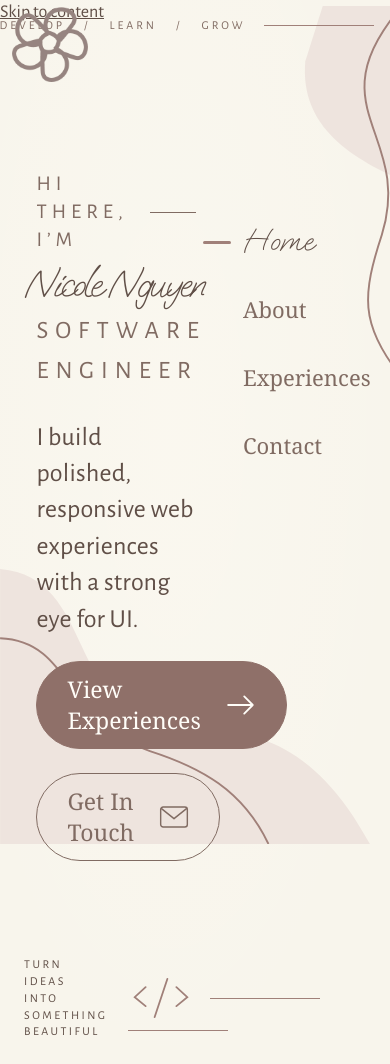
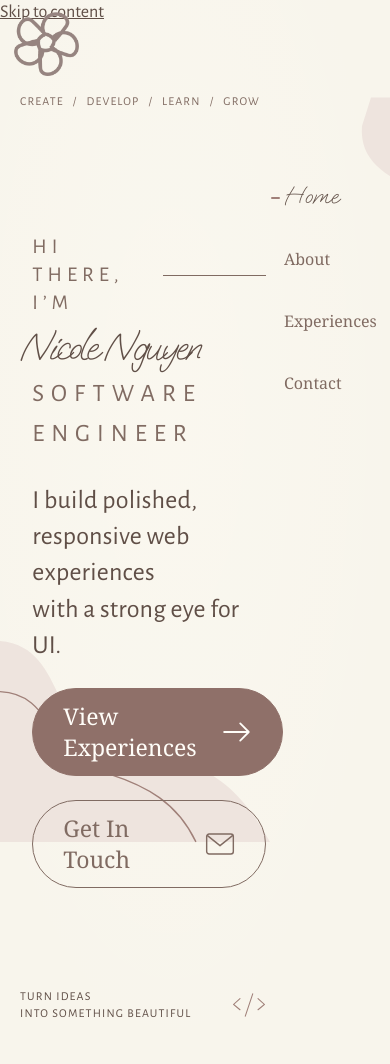
Before and after one commit to nguyenlnicole/Portfolio, a Vue app: page / in a window 390 px wide. Built offline with nearby package versions, Linux system fonts and the light colour scheme.

Commit message:
Keep navigation vertically on the right at tablet and phone widths

```diff
--- a/src/landing.css
+++ b/src/landing.css
@@ -118,3 +118,35 @@ a:focus-visible, summary:focus-visible { outline: 2px solid var(--ink); outline-
 .resume-link { display: flex; align-items: center; gap: 20px; width: fit-content; max-width: 100%; min-height: 54px; margin-top: 18px; padding: 11px 20px; border: 1px solid var(--muted); border-radius: 99px; font-family: Georgia, 'Times New Roman', serif; font-size: 17px; text-decoration: none; }
 .resume-link svg { width: 24px; }
 .resume-link:hover { background: var(--petal); }
+/* 17 — The navigation stays vertical on the right, including on phones. */
+@media (max-width: 900px) {
+  :root { --rail: 150px; --gutter: 30px; }
+  .side-nav { right: 15px; width: 120px; gap: 20px; }
+  .nav-link { font-size: 21px; }
+  .nav-link.router-link-exact-active { font-size: 30px; }
+  .nav-link.router-link-exact-active::before { width: 17px; right: calc(100% + 7px); }
+  .brand-link { width: 75px; }
+  .creative-note { gap: 12px; font-size: 12px; letter-spacing: 2px; }
+  .creative-note i { width: 60px; }
+  .page-content { padding-top: 110px; padding-right: calc(var(--rail) + 10px); }
+  .site-footer { padding-right: calc(var(--rail) + 10px); padding-left: var(--gutter); }
+  .footer-note span { display: none; }
+  .code-signature span { width: 50px; }
+}
+@media (max-width: 600px) {
+  :root { --rail: 114px; --gutter: 20px; }
+  .brand-link { top: 12px; left: 14px; width: 65px; }
+  .creative-note { top: 93px; left: var(--gutter); right: auto; gap: 9px; letter-spacing: 1.2px; }
+  .creative-note i { display: none; }
+  .side-nav { top: 175px; right: 10px; width: 96px; gap: 18px; }
+  .nav-link { font-size: 16px; min-height: 44px; }
+  .nav-link.router-link-exact-active { font-size: 24px; }
+  .nav-link.router-link-exact-active::before { width: 9px; height: 2px; right: calc(100% + 4px); }
+  .page-content { padding-top: 145px; padding-bottom: 35px; }
+  .corner-top { width: 80px; right: -25px; }
+  .corner-bottom { width: 270px; height: 205px; }
+  .site-footer { gap: 10px; padding-bottom: 20px; }
+  .footer-note { font-size: 12px; letter-spacing: 1.2px; }
+  .code-signature svg { width: 34px; }
+  .code-signature span { display: none; }
+}
```
